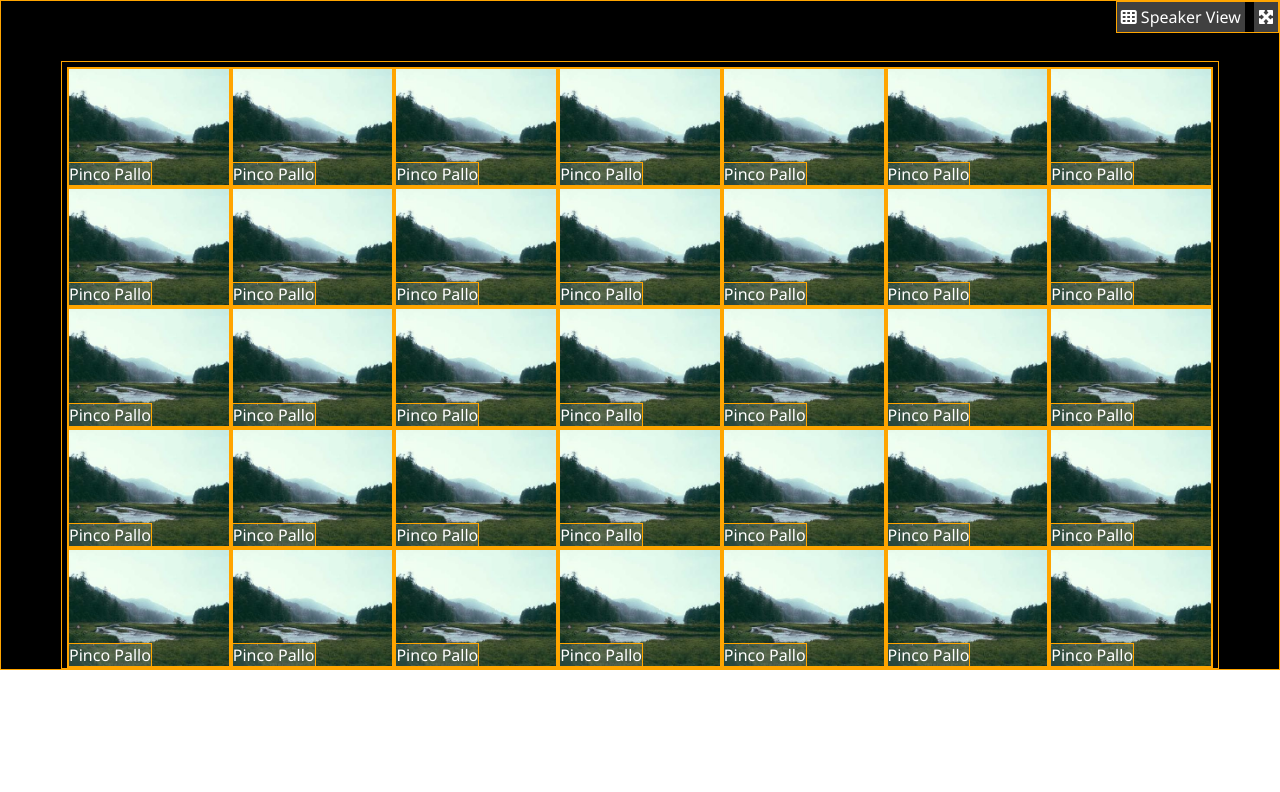
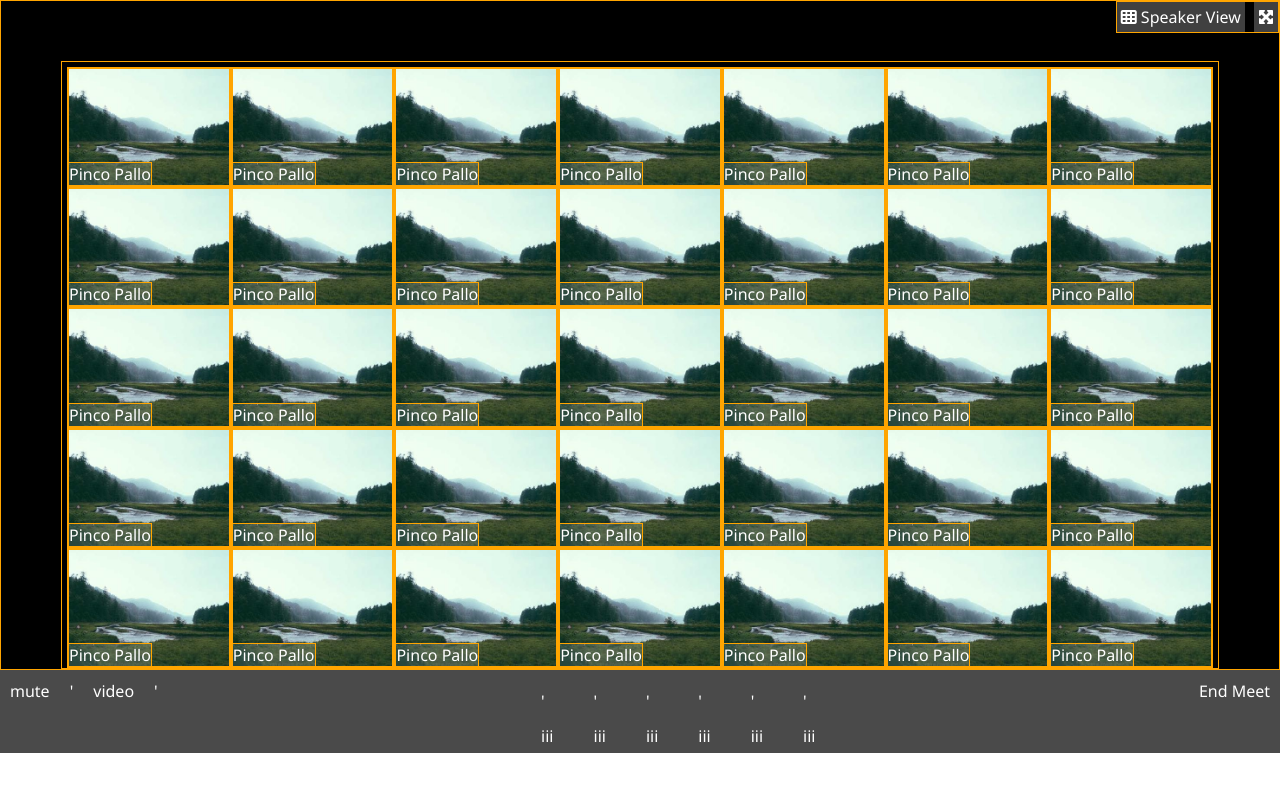
Before and after one commit to leonardomastrangelo/html-css-zoom, a plain HTML site: page index.html in a window 1280 px wide. Drawn offline with Linux system fonts and the light colour scheme.

Commit message:
added footer layout

```diff
--- a/css/style.css
+++ b/css/style.css
@@ -29,6 +29,12 @@ body {
     display: flex;
     flex-flow: row wrap;
 
+}
+
+.colum
+{
+    display: flex;
+    flex-flow: column wrap;
 }
 
 .j-between
@@ -109,7 +115,7 @@ footer {
     background-color: var(--color-bg-big);
 }
 
-.right
+aside div
 {
-    padding: 40px;
+    padding: 10px 10px 3px;
 }
--- a/index.html
+++ b/index.html
@@ -206,6 +206,49 @@
 
     </div>
 
+    <footer class="d-flex j-between">
+        <aside class="d-flex">
+            <div>mute</div>
+            <div>'</div>
+
+            <div>video</div>
+            <div>'</div>
+        </aside>
+
+        <aside class="d-flex">
+            <div>
+                <div>'</div>
+                <div>iii</div>
+            </div>
+            <div>
+                <div>'</div>
+                <div>iii</div>
+            </div>
+            <div>
+                <div>'</div>
+                <div>iii</div>
+            </div>
+            <div>
+                <div>'</div>
+                <div>iii</div>
+            </div>
+            <div>
+                <div>'</div>
+                <div>iii</div>
+            </div>
+            <div>
+                <div>'</div>
+                <div>iii</div>
+            </div>
+        </aside>
+
+        <aside>
+            <div>End Meet</div>
+        </aside>
+
+
+    </footer>
+
 
 
 </body>
```
